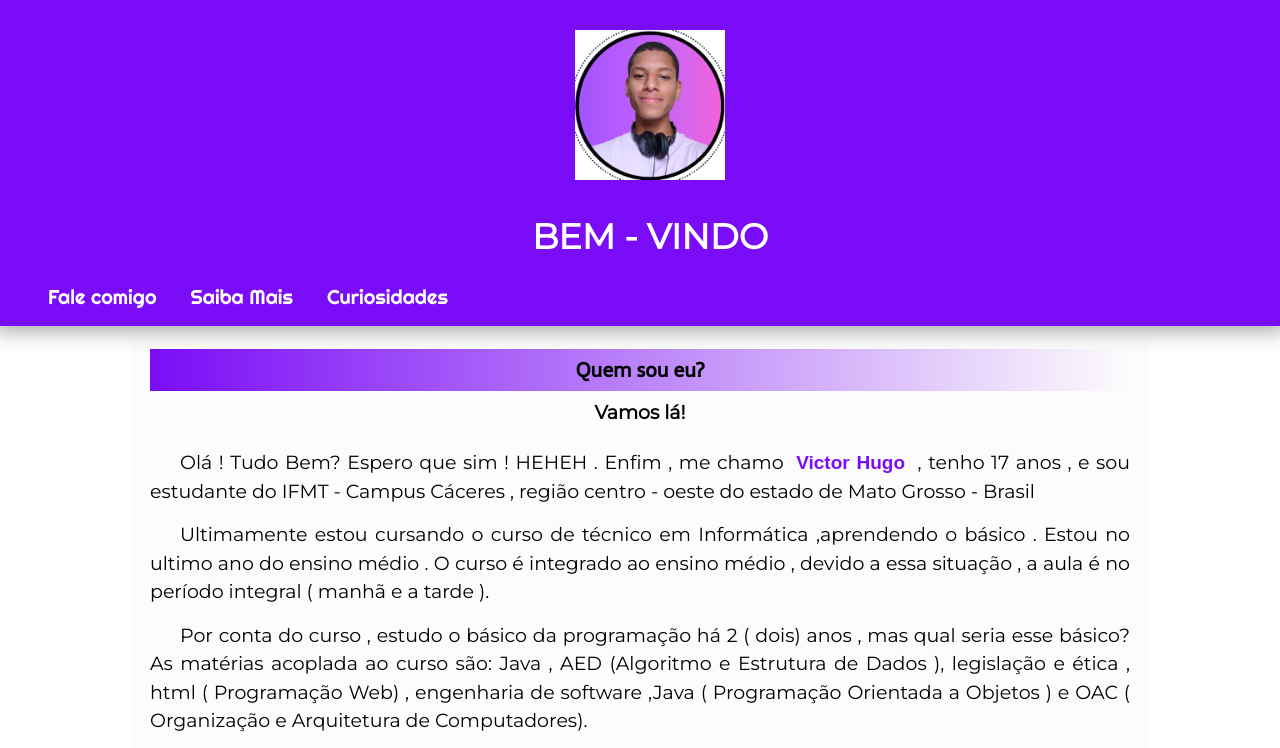
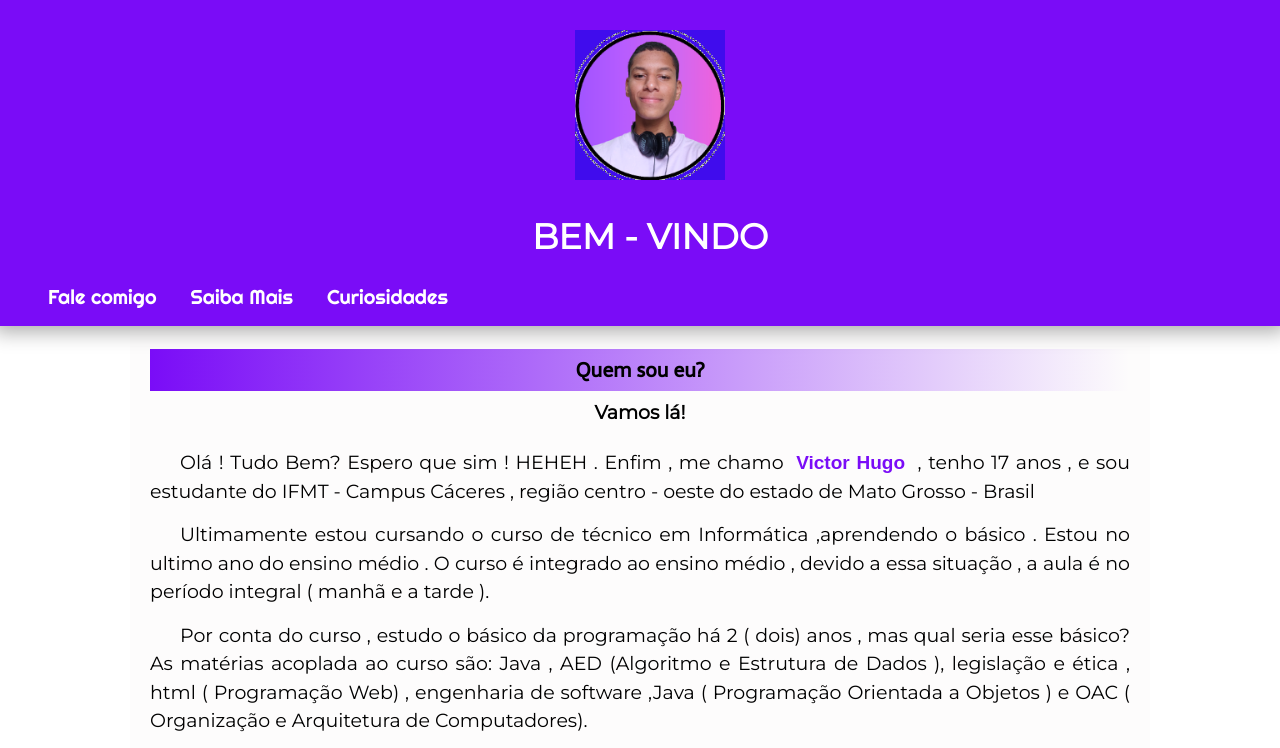
Before and after one commit to VictorHpS/atualizando-o-site, a plain HTML site: page index.html in a window 1280 px wide. Shown: the top 748 px of the page. Drawn offline with Linux system fonts and the light colour scheme.

Commit message:
atualizando

```diff
--- a/index.html
+++ b/index.html
@@ -11,7 +11,7 @@
 <body>
     <header>
         <picture>
-            <img class="imagem"src="imagens/imagem-victor.png" alt="foto-victor">
+            <img class="imagem"src="imagens/imagem-victor-2.png" alt="foto-victor">
         </picture>
 
         <h1>
```
Also changed, not shown: imagens/imagem-victor-2.png (added), imagens/imagem-victor.png (deleted).
